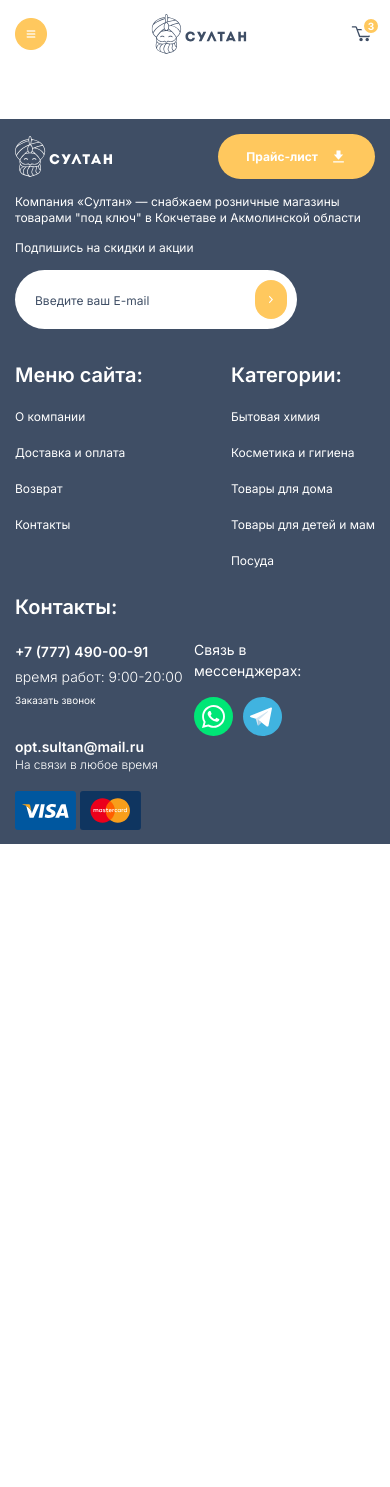
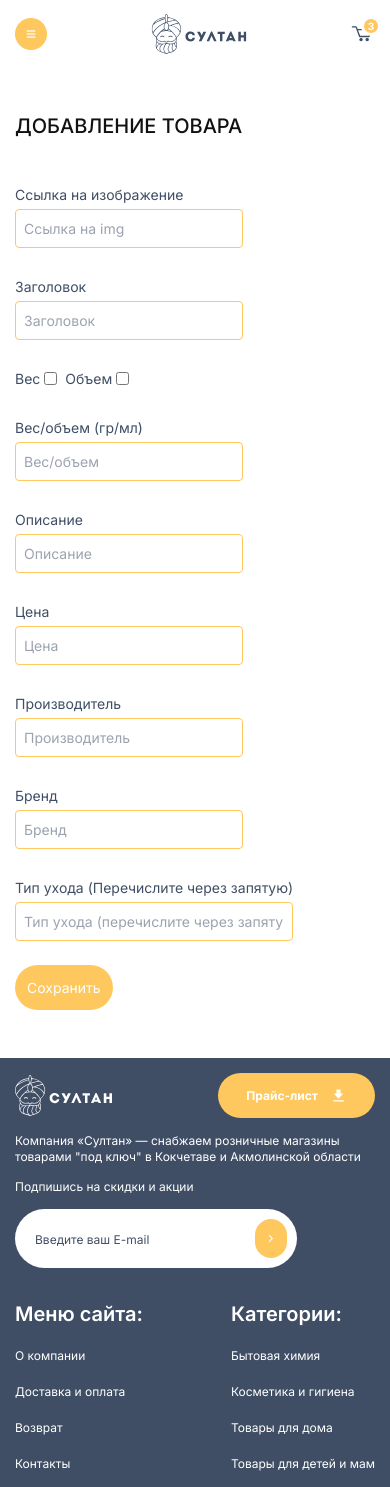
Before and after one commit to TeryaevAndrey/Sultan-catalog, a React (Vite) app: page /admin/add in a window 390 px wide. Shown: the top 1487 px of the page. Before the commit the page ends 844 px from the top, so only its background shows below. Built offline with nearby package versions, Linux system fonts and the light colour scheme.

Commit message:
fix-delete-product

```diff
--- a/package.json
+++ b/package.json
@@ -13,11 +13,13 @@
     "react": "^18.2.0",
     "react-dom": "^18.2.0",
     "react-redux": "^8.0.5",
-    "react-router-dom": "^6.9.0"
+    "react-router-dom": "^6.9.0",
+    "uuid": "^9.0.0"
   },
   "devDependencies": {
     "@types/react": "^18.0.28",
     "@types/react-dom": "^18.0.11",
+    "@types/uuid": "^9.0.1",
     "@vitejs/plugin-react": "^3.1.0",
     "autoprefixer": "^10.4.14",
     "postcss": "^8.4.21",
--- a/src/components/Pagination.tsx
+++ b/src/components/Pagination.tsx
@@ -7,7 +7,9 @@ import { setCurrentPage, setTotalPages } from "../store/paginationSlice";
 
 const Pagination: FC = () => {
   const dispatch = useAppDispatch();
-  const products = useAppSelector((state) => state.products.productsList);
+  const products =
+    useAppSelector((state) => state.products.productsList) ||
+    JSON.parse(localStorage.getItem("products")!);
   const totalPages = useAppSelector((state) => state.pagination.totalPages);
   const currentPage = useAppSelector((state) => state.pagination.currentPage);
   const pages: number[] = [];
--- a/src/pages/AddProductPage.tsx
+++ b/src/pages/AddProductPage.tsx
@@ -1,12 +1,239 @@
-import React, { FC } from 'react';
+import React, { FC } from "react";
 import productsData from "../components/Catalog/Products/products.json";
+import Title from "../components/Title";
+import { setAddProductInfo } from "../store/addProductSlice";
+import { useAppDispatch, useAppSelector } from "../store/hooks";
+
+import { v4 as uuidv4 } from "uuid";
 
 const AddProductPage: FC = () => {
-    return (
-        <div>
+  const products: IProduct[] =
+    JSON.parse(localStorage.getItem("products")!) || productsData;
+  const info = useAppSelector((state) => state.add.info);
+  const dispatch = useAppDispatch();
 
+  const changeCheckbox = (e: React.ChangeEvent<HTMLInputElement>) => {
+    const value = e.target.value;
+
+    if (e.target.checked) {
+      dispatch(setAddProductInfo({ ...info, typeWeight: value }));
+    } else {
+      dispatch(setAddProductInfo({ ...info, typeWeight: "" }));
+    }
+  };
+
+  React.useEffect(() => {
+    dispatch(
+      setAddProductInfo({
+        ...info,
+        id: uuidv4(),
+        parameters: {
+          ...info.parameters,
+          hatch: Math.floor(Math.random() * (100000000 - 1 + 1) + 1),
+        },
+      })
+    );
+  }, []);
+
+  const formHandler = (e: React.FormEvent) => {
+    e.preventDefault();
+
+    if (
+      !info.img ||
+      !info.title ||
+      !info.description ||
+      !info.typeWeight ||
+      !info.weightValue ||
+      !info.parameters.brand ||
+      !info.parameters.manufacturer ||
+      !info.parameters.typeCare
+    ) {
+      return alert("Вы заполнили не все поля!");
+    } else {
+      localStorage.setItem(
+        "products",
+        JSON.stringify([{ ...info }, ...products])
+      );
+
+      alert("Успешно!");
+    }
+  };
+
+  return (
+    <div className="pb-12 lg:pb-24">
+      <div className="container">
+        <div className="py-11">
+          <Title title="Добавление товара" />
         </div>
-    );
+
+        <form onSubmit={formHandler}>
+          <div className="flex items-center gap-7 flex-wrap gap-y-7">
+            <div className="flex flex-col gap-1 text-gray-001">
+              <p>Ссылка на изображение</p>
+              <input
+                className="border border-orange-001 border-solid p-2 rounded"
+                type="text"
+                value={info.img}
+                onChange={(e) =>
+                  dispatch(setAddProductInfo({ ...info, img: e.target.value }))
+                }
+                placeholder="Ссылка на img"
+              />
+            </div>
+            <div className="flex flex-col gap-1 text-gray-001">
+              <p>Заголовок</p>
+              <input
+                className="border border-orange-001 border-solid p-2 rounded"
+                type="text"
+                value={info.title}
+                onChange={(e) =>
+                  dispatch(
+                    setAddProductInfo({ ...info, title: e.target.value })
+                  )
+                }
+                placeholder="Заголовок"
+              />
+            </div>
+            <div className="flex items-center gap-2">
+              <div className="flex flex-wrap items-center gap-1 text-gray-001">
+                <label htmlFor="weight">Вес</label>
+                <input
+                  type="checkbox"
+                  name="weight"
+                  id="weight"
+                  value="weight"
+                  checked={info.typeWeight === "weight" ? true : false}
+                  onChange={changeCheckbox}
+                />
+              </div>
+              <div className="flex flex-wrap items-center gap-1 text-gray-001">
+                <label htmlFor="volume">Объем</label>
+                <input
+                  type="checkbox"
+                  name="weight"
+                  id="volume"
+                  value="volume"
+                  checked={info.typeWeight === "volume" ? true : false}
+                  onChange={changeCheckbox}
+                />
+              </div>
+            </div>
+            <div className="flex flex-col gap-1 text-gray-001">
+              <p>Вес/объем {`(гр/мл)`}</p>
+              <input
+                className="border border-orange-001 border-solid p-2 rounded"
+                type="number"
+                value={info.weightValue === undefined ? "" : info.weightValue}
+                onChange={(e) =>
+                  dispatch(
+                    setAddProductInfo({
+                      ...info,
+                      weightValue: Number(e.target.value) || undefined,
+                    })
+                  )
+                }
+                placeholder="Вес/объем"
+              />
+            </div>
+            <div className="flex flex-col gap-1 text-gray-001">
+              <p>Описание</p>
+              <input
+                className="border border-orange-001 border-solid p-2 rounded"
+                type="text"
+                value={info.description}
+                onChange={(e) =>
+                  dispatch(
+                    setAddProductInfo({ ...info, description: e.target.value })
+                  )
+                }
+                placeholder="Описание"
+              />
+            </div>
+            <div className="flex flex-col gap-1 text-gray-001">
+              <p>Цена</p>
+              <input
+                className="border border-orange-001 border-solid p-2 rounded"
+                type="number"
+                value={info.price === undefined ? "" : info.price}
+                onChange={(e) =>
+                  dispatch(
+                    setAddProductInfo({
+                      ...info,
+                      price: Number(e.target.value) || undefined,
+                    })
+                  )
+                }
+                placeholder="Цена"
+              />
+            </div>
+            <div className="flex flex-col gap-1 text-gray-001">
+              <p>Производитель</p>
+              <input
+                className="border border-orange-001 border-solid p-2 rounded"
+                type="text"
+                value={info.parameters.manufacturer}
+                onChange={(e) =>
+                  dispatch(
+                    setAddProductInfo({
+                      ...info,
+                      parameters: {
+                        ...info.parameters,
+                        manufacturer: e.target.value,
+                      },
+                    })
+                  )
+                }
+                placeholder="Производитель"
+              />
+            </div>
+            <div className="flex flex-col gap-1 text-gray-001">
+              <p>Бренд</p>
+              <input
+                className="border border-orange-001 border-solid p-2 rounded"
+                type="text"
+                value={info.parameters.brand}
+                onChange={(e) =>
+                  dispatch(
+                    setAddProductInfo({
+                      ...info,
+                      parameters: { ...info.parameters, brand: e.target.value },
+                    })
+                  )
+                }
+                placeholder="Бренд"
+              />
+            </div>
+            <div className="flex flex-col gap-1 text-gray-001">
+              <p>Тип ухода {`(Перечислите через запятую)`}</p>
+              <input
+                className="border border-orange-001 border-solid p-2 rounded"
+                type="text"
+                value={info.parameters.typeCare.join(",")}
+                onChange={(e) =>
+                  dispatch(
+                    setAddProductInfo({
+                      ...info,
+                      parameters: {
+                        ...info.parameters,
+                        typeCare: e.target.value.split(","),
+                      },
+                    })
+                  )
+                }
+                placeholder="Тип ухода (перечислите через запятую)"
+              />
+            </div>
+          </div>
+          <button
+            className="p-3 bg-orange-001 rounded-[30px] mt-6"
+            type="submit"
+          >
+            Сохранить
+          </button>
+        </form>
+      </div>
+    </div>
+  );
 };
 
 export default AddProductPage;
--- /dev/null
+++ b/src/store/addProductSlice.ts
@@ -0,0 +1,35 @@
+import { createSlice, PayloadAction } from "@reduxjs/toolkit";
+
+interface IAddProduct {
+  info: IProduct;
+}
+
+const initialState: IAddProduct = {
+  info: {
+    id: 0,
+    img: "",
+    title: "",
+    typeWeight: "",
+    weightValue: undefined,
+    description: "",
+    price: undefined,
+    parameters: {
+      hatch: 0,
+      manufacturer: "",
+      brand: "",
+      typeCare: [],
+    },
+  },
+};
+
+export const addProductSlice = createSlice({
+  name: "addProduct",
+  initialState,
+  reducers: {
+    setAddProductInfo: (state, action: PayloadAction<IProduct>) => {
+      state.info = action.payload;
+    },
+  },
+});
+
+export const { setAddProductInfo } = addProductSlice.actions;
--- a/src/store/editSlice.ts
+++ b/src/store/editSlice.ts
@@ -3,25 +3,25 @@ import { createSlice, PayloadAction } from "@reduxjs/toolkit";
 interface IEditProduct {
   img: string;
   title: string;
-  weightValue: number;
+  weightValue: number | undefined;
   description: string;
-  price: number;
+  price: number | undefined;
   manufacturer: string;
   brand: string;
   typeCare: string[];
 }
 
 const initialState: {
-  id: number | undefined;
+  id: string | number | undefined;
   product: IEditProduct;
 } = {
   id: undefined,
   product: {
     img: "",
     title: "",
-    weightValue: 0,
+    weightValue: undefined,
     description: "",
-    price: 0,
+    price: undefined,
     manufacturer: "",
     brand: "",
     typeCare: [],
@@ -32,7 +32,7 @@ export const editSlice = createSlice({
   name: "edit",
   initialState,
   reducers: {
-    setId: (state, action: PayloadAction<number>) => {
+    setId: (state, action: PayloadAction<number | string>) => {
       state.id = action.payload;
     },
 
--- a/src/store/store.ts
+++ b/src/store/store.ts
@@ -1,3 +1,4 @@
+import { addProductSlice } from "./addProductSlice";
 import { categoriesSlice } from "./categoriesSlice";
 import { paginationSlice } from "./paginationSlice";
 import { configureStore } from "@reduxjs/toolkit";
@@ -16,6 +17,7 @@ export const store = configureStore({
     categories: categoriesSlice.reducer,
     cart: cartSlice.reducer,
     edit: editSlice.reducer,
+    add: addProductSlice.reducer,
   },
 });
 
--- a/src/types.d.ts
+++ b/src/types.d.ts
@@ -3,13 +3,13 @@ interface ICategories {
 }
 
 interface IProduct {
-  id: number;
+  id: number | string;
   img: string;
   title: string;
   typeWeight: string;
-  weightValue: number;
+  weightValue: number | undefined;
   description: string;
-  price: number;
+  price: number | undefined;
   parameters: {
     hatch: number;
     manufacturer: string;
```
Also changed, not shown: src/components/Catalog/Products/ProductAdmin.tsx (+10 -20 lines), src/pages/AdminPage.tsx (+23 -6 lines), src/pages/EditPage.tsx (+6 -1 lines), 1 other file (tests, documents, lock files or other folders).
